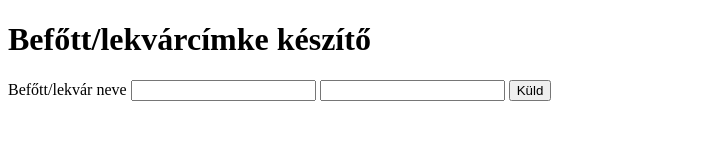
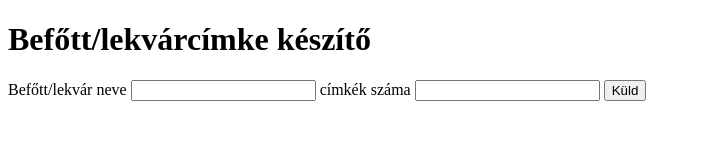
Before and after one commit to otottkovi2/jam-label-maker, a plain HTML site: page index.html in a window 1280 px wide. Shown: the whole page, without its empty margins (0-701 px from the left). Drawn offline with Linux system fonts and the light colour scheme.

Commit message:
add label to 'amount

```diff
--- a/index.html
+++ b/index.html
@@ -13,7 +13,7 @@
         <h1>Befőtt/lekvárcímke készítő</h1>
         <label for="labelTitle">Befőtt/lekvár neve</label>
         <input id="labelTitle" />
-        <label for="amount"></label>
+        <label for="amount">címkék száma</label>
         <input id="amount" />
         <button onclick="werk();">Küld</button>
     </header>
```
